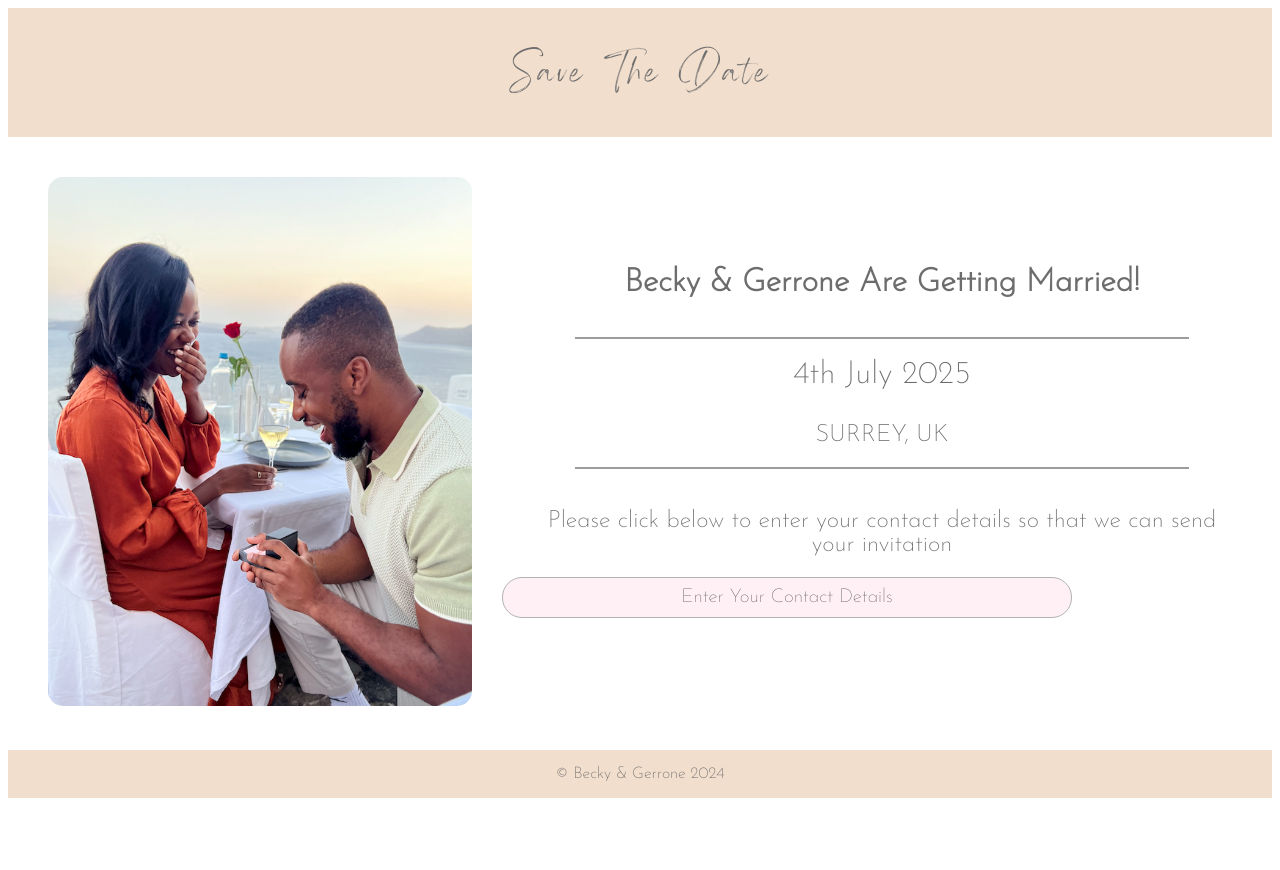
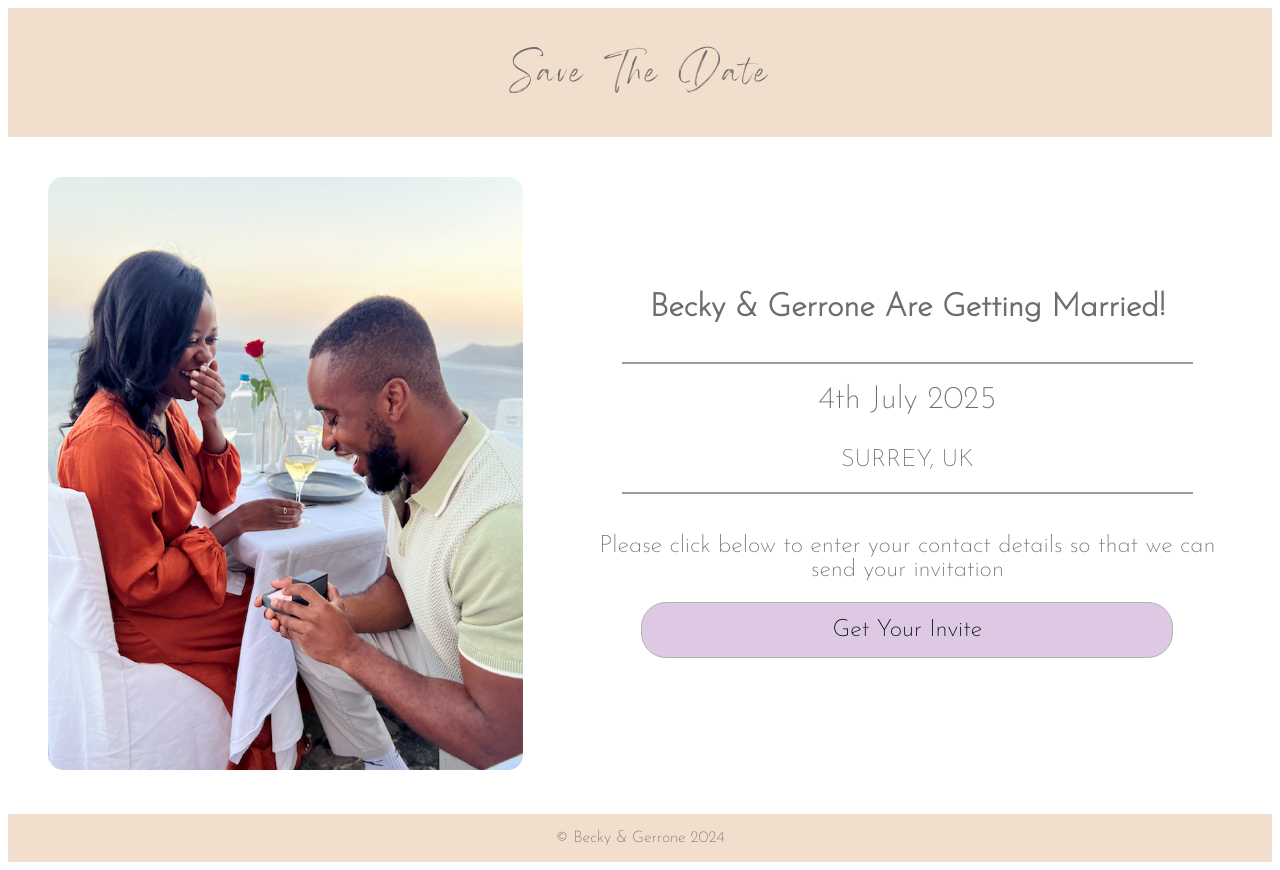
Before and after one commit to RebekahCodes/Project-STD, a Next.js app in the folder project-save-the-date/: page / in a window 1280 px wide. Before the commit the page ends 806 px from the top, so only its background shows below. Built offline with nearby package versions, Linux system fonts and the light colour scheme.

Commit message:
added get invite button

```diff
--- a/project-save-the-date/app/page.css
+++ b/project-save-the-date/app/page.css
@@ -1,3 +1,11 @@
 body{
     color: rgb(78, 78, 78);
 }
+
+.info-grid{
+    display: flex;
+    flex-direction: column;
+    align-items: center;
+    text-align: center;
+
+}
--- a/project-save-the-date/app/page.js
+++ b/project-save-the-date/app/page.js
@@ -1,5 +1,4 @@
 import "./page.css";
-import Head from "next/head";
 import HeroImage from "../src/components/hero-image/hero-image.jsx";
 import Info from "../src/components/info/info.jsx";
 import Button from "../src/components/button/button.jsx";
@@ -9,14 +8,14 @@ export default function Home() {
     <>
       <div className="home-container">
         <HeroImage src="/images/hero-image.png" alt="engagement photo" />
-        <div className="info-button">
+        <div className="info-grid">
           <Info
             title="Becky & Gerrone Are Getting Married!"
             date="4th July 2025"
             location="SURREY, UK"
             text="Please click below to enter your contact details so that we can send your invitation"
           />
-          <Button label="Enter Your Contact Details" />
+          <Button label="Get Your Invite" />
         </div>
       </div>
     </>
--- a/project-save-the-date/src/components/button/button.css
+++ b/project-save-the-date/src/components/button/button.css
@@ -2,19 +2,16 @@
 
 
 .button{
-    background-color: lavenderblush;
+    background-color: #DDC9E3;
     display: flex;
     flex-direction: column;
     align-items: center;
     width: 75%;
-    padding: 10px;
-    font-size: 1.2em;
+    padding: 15px;
+    font-size: 1.5em;
     border: 1px solid rgb(179, 179, 179);
-    border-radius: 20px;
+    border-radius: 25px;
     margin-bottom: 20px;
-    font-family: 'Josefin Sans', sans-serif;
-    font-weight: 100;
-    color: rgb(63, 61, 61);
     font-family: inherit;
 
 
--- a/project-save-the-date/src/components/hero-image/hero-image.css
+++ b/project-save-the-date/src/components/hero-image/hero-image.css
@@ -18,6 +18,7 @@
     justify-content: center;
     text-align: center;
     padding: 10px;
+
 }
 
 .hero-image{
--- a/project-save-the-date/src/components/hero-image/hero-image.jsx
+++ b/project-save-the-date/src/components/hero-image/hero-image.jsx
@@ -8,8 +8,8 @@ export default function HeroImage (props) {
 <Image className="photo"
 src={props.src}
 alt={props.alt}
-width={500}
-height={500}
+width={600}
+height={600}
 style={{
     maxWidth: '100%',
     height:'auto',
```
